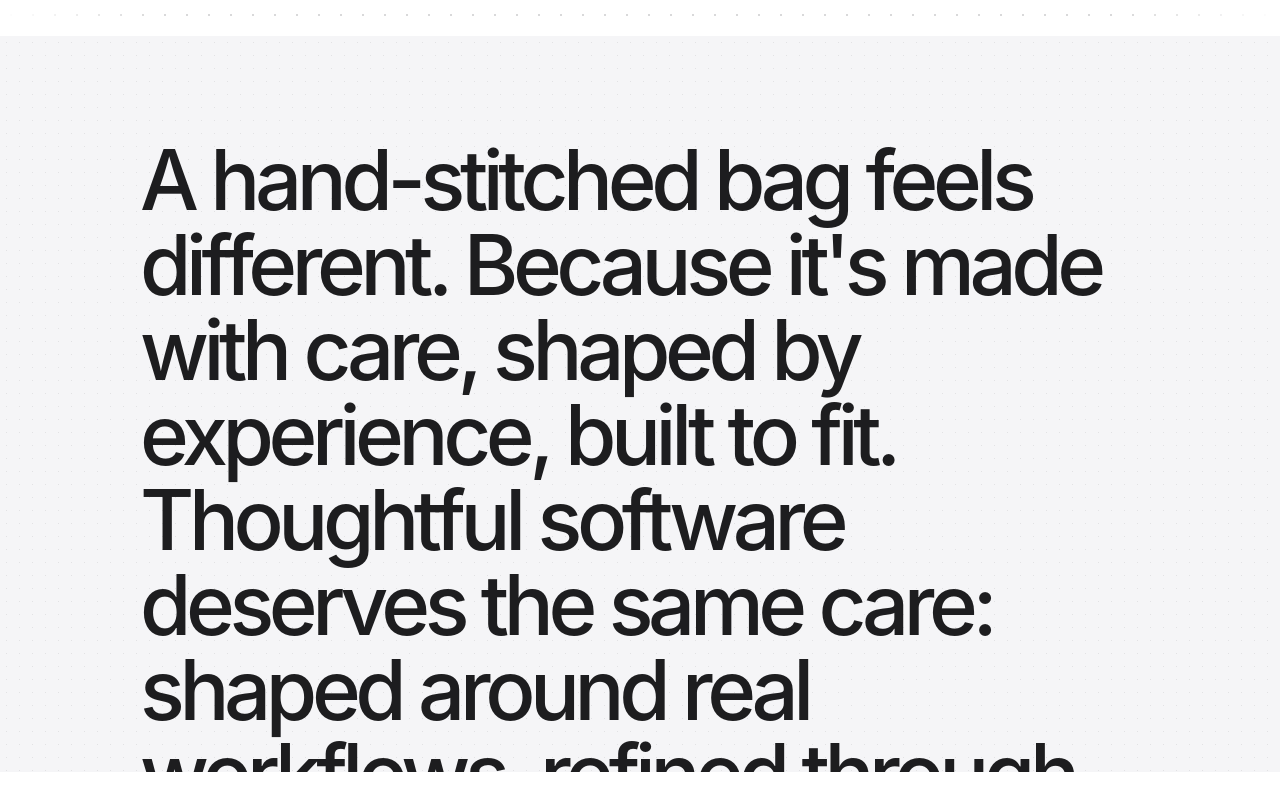
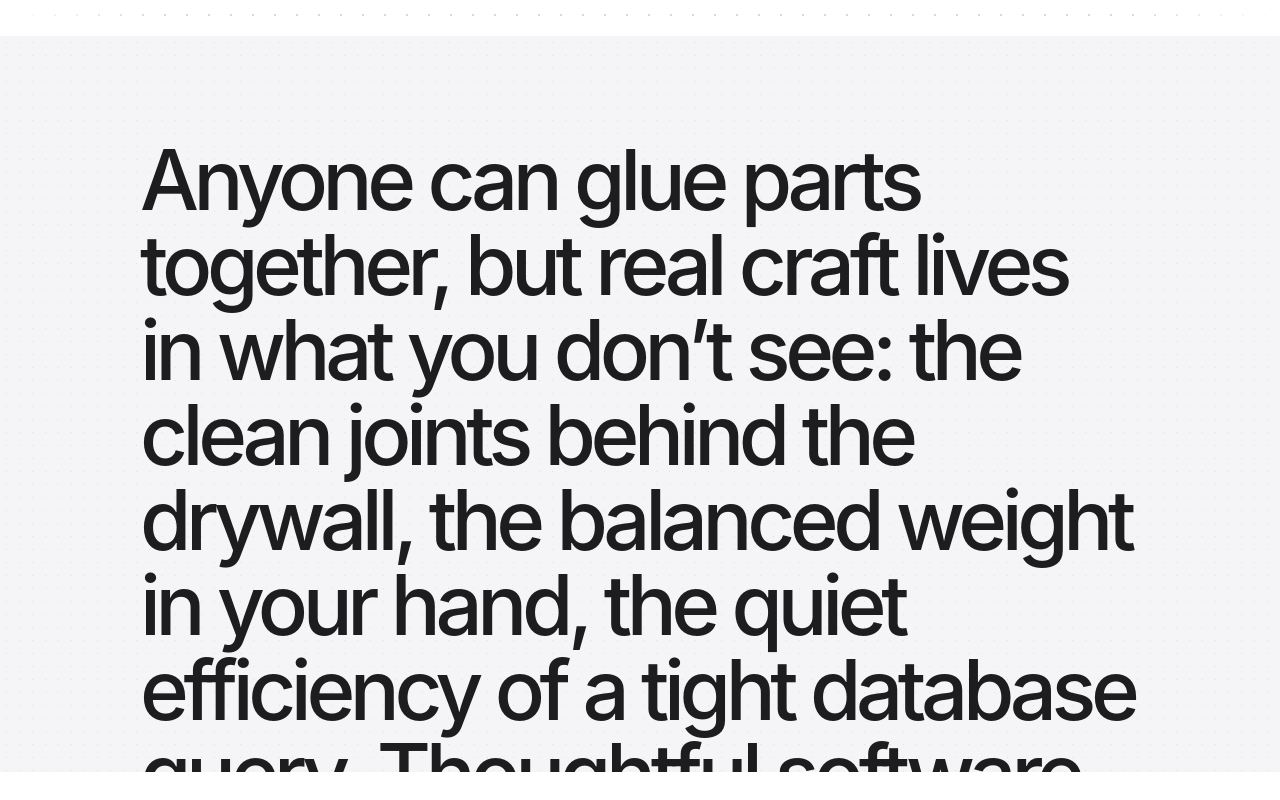
Before and after one commit to Preethamnd1998/Preethamnd1998.github.io, a website: page index.html in a window 1280 px wide. Shown: the part 700-1500 px from the top of the page. Drawn offline with Linux system fonts and the light colour scheme; animation ran at ten frames a second.

Commit message:
Update personal quote and reduce quote typography

```diff
--- a/index.html
+++ b/index.html
@@ -62,7 +62,7 @@
       <section class="humanize-quote" id="humanize-quote" aria-label="Personal quote">
         <div class="quote-grain" aria-hidden="true"></div>
         <blockquote>
-          <p>A hand-stitched bag feels different. Because it's made with care, shaped by experience, built to fit. Thoughtful software deserves the same care: shaped around real workflows, refined through iteration, and built to help people do their best work.</p>
+          <p>Anyone can glue parts together, but real craft lives in what you don’t see: the clean joints behind the drywall, the balanced weight in your hand, the quiet efficiency of a tight database query. Thoughtful software isn't just assembled; it’s engineered to last.</p>
           <footer><span class="signature">Preetham</span></footer>
         </blockquote>
       </section>
```
